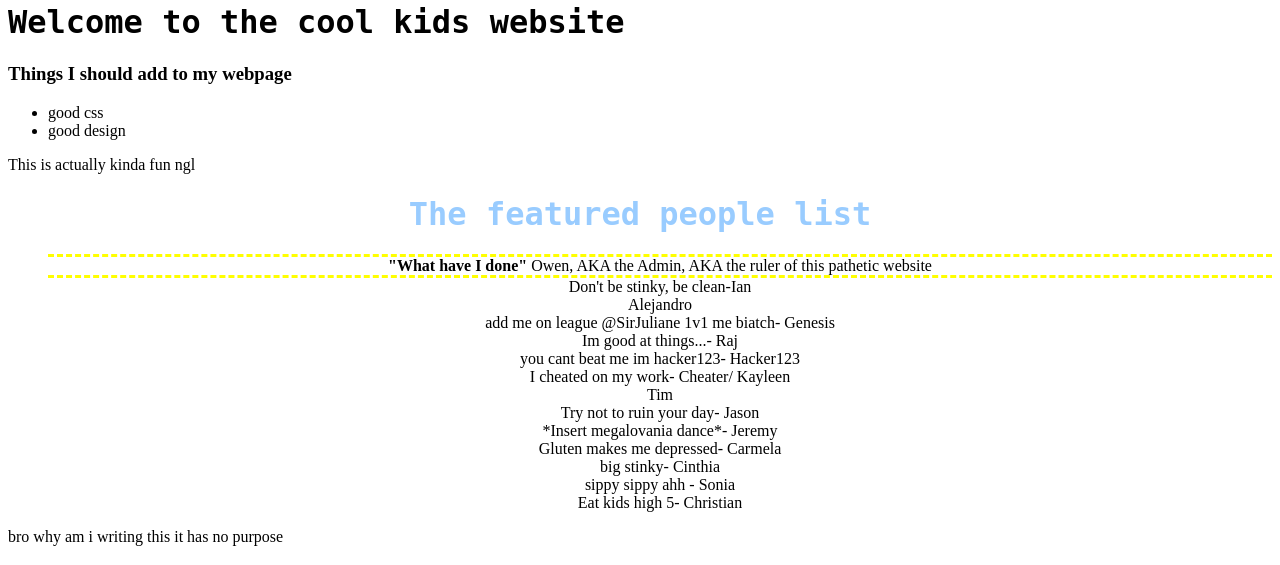
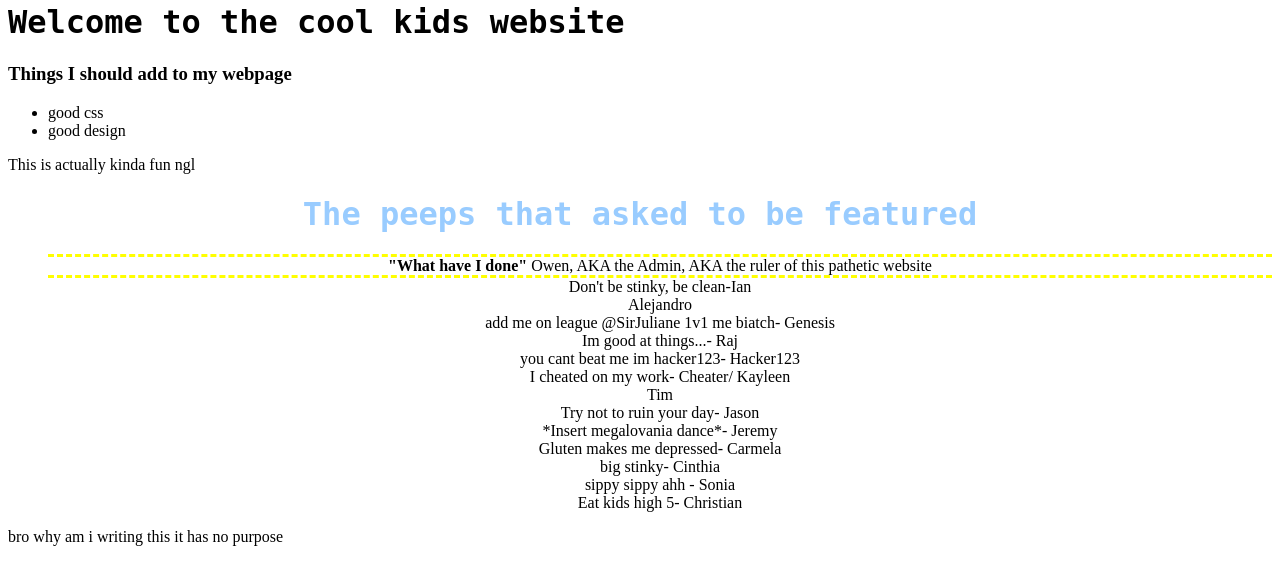
Before and after one commit to OSTAC/OSTAC.github.io, a plain HTML site: page index.html in a window 1280 px wide. Shown: the part 69-634 px from the top of the page. Drawn offline with Linux system fonts and the light colour scheme.

Commit message:
Update index.html

```diff
--- a/index.html
+++ b/index.html
@@ -63,7 +63,7 @@ color: red;
 <li> good design
 </ul>
 <p class= "pretty fun" >This is actually kinda fun ngl </p>
-    <h1 style="text-align: center" class= "featured"> The featured people list</h1>
+    <h1 style="text-align: center" class= "featured">The peeps that asked to be featured</h1>
    <div style= "text-align: center"> <ul class="list-none" style="list-style-type: none;">
         <li class="the-rulers-throne"> <strong> "What have I done" </strong> Owen, AKA the Admin, AKA the ruler of this pathetic website
         <li> Don't be stinky, be clean-Ian
```
